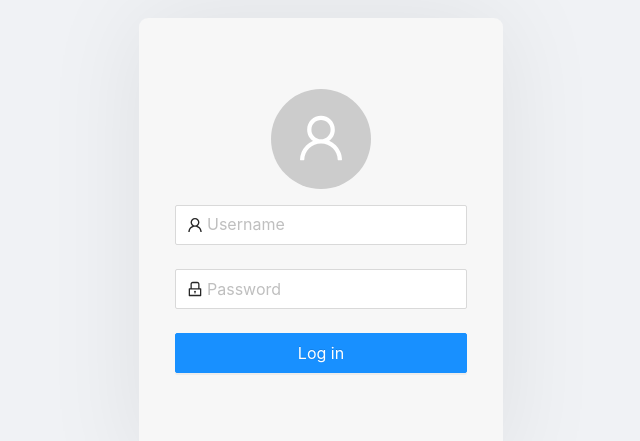
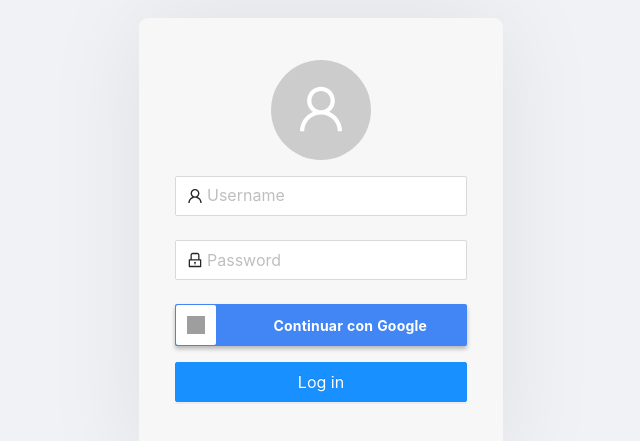
Before and after one commit to juansebastian028/buses-front, a React (Create React App) app: page /login in a window 1280 px wide. Shown: the part 157-598 px from the top of the page, without its empty margins (319-959 px from the left). Built offline with nearby package versions, Linux system fonts and the light colour scheme; grey boxes are pictures that could not be loaded.

Commit message:
google btn added

```diff
--- a/src/pages/Login.js
+++ b/src/pages/Login.js
@@ -5,6 +5,10 @@
 export const Login = () => {
   const onFinish = (values) => {
     console.log('Received values of form: ', values);
+  };
+
+  const handleGoogleLogin = () => {
+    console.log('Google');
   };
 
   return (
@@ -52,6 +56,19 @@
               placeholder="Password"
             />
           </Form.Item>
+          <div className="google-btn" onClick={handleGoogleLogin}>
+            <div className="google-icon-wrapper">
+              <img
+                className="google-icon"
+                src="https://upload.wikimedia.org/wikipedia/commons/5/53/Google_%22G%22_Logo.svg"
+                alt="google button"
+              />
+            </div>
+
+            <p className="btn-text">
+              <b>Continuar con Google</b>
+            </p>
+          </div>
           <Form.Item>
             <Button
               size="large"
--- a/src/styles.css
+++ b/src/styles.css
@@ -27,3 +27,49 @@
   justify-content: center;
   padding-bottom: 1rem;
 }
+
+.google-btn {
+  background-color: #4285f4;
+  border-radius: 2px;
+  box-shadow: 0 3px 4px 0 rgba(0, 0, 0, 0.25);
+  cursor: pointer;
+  height: 42px;
+  margin: 1rem 0;
+  width: 100%;
+
+  transition: box-shadow 0.3s ease;
+}
+
+.google-icon-wrapper {
+  background-color: #fff;
+  border-radius: 2px;
+  height: 40px;
+  margin-left: 1px;
+  margin-top: 1px;
+  position: absolute;
+  width: 40px;
+}
+
+.google-icon {
+  height: 18px;
+  margin-left: 11px;
+  margin-top: 11px;
+  position: absolute;
+  width: 18px;
+}
+
+.btn-text {
+  color: #fff;
+  float: right;
+  font-size: 14px;
+  letter-spacing: 0.2px;
+  margin: 11px 40px 0 0;
+}
+
+.google-icon-wrapper:hover {
+  box-shadow: 0 0 6px #4285f4;
+}
+
+.google-icon-wrapper:active {
+  background: #1669f2;
+}
```
Also changed, not shown: src/actions/auth.js (added, +15 -0 lines), src/types/authTypes.js (added, +9 -0 lines).
